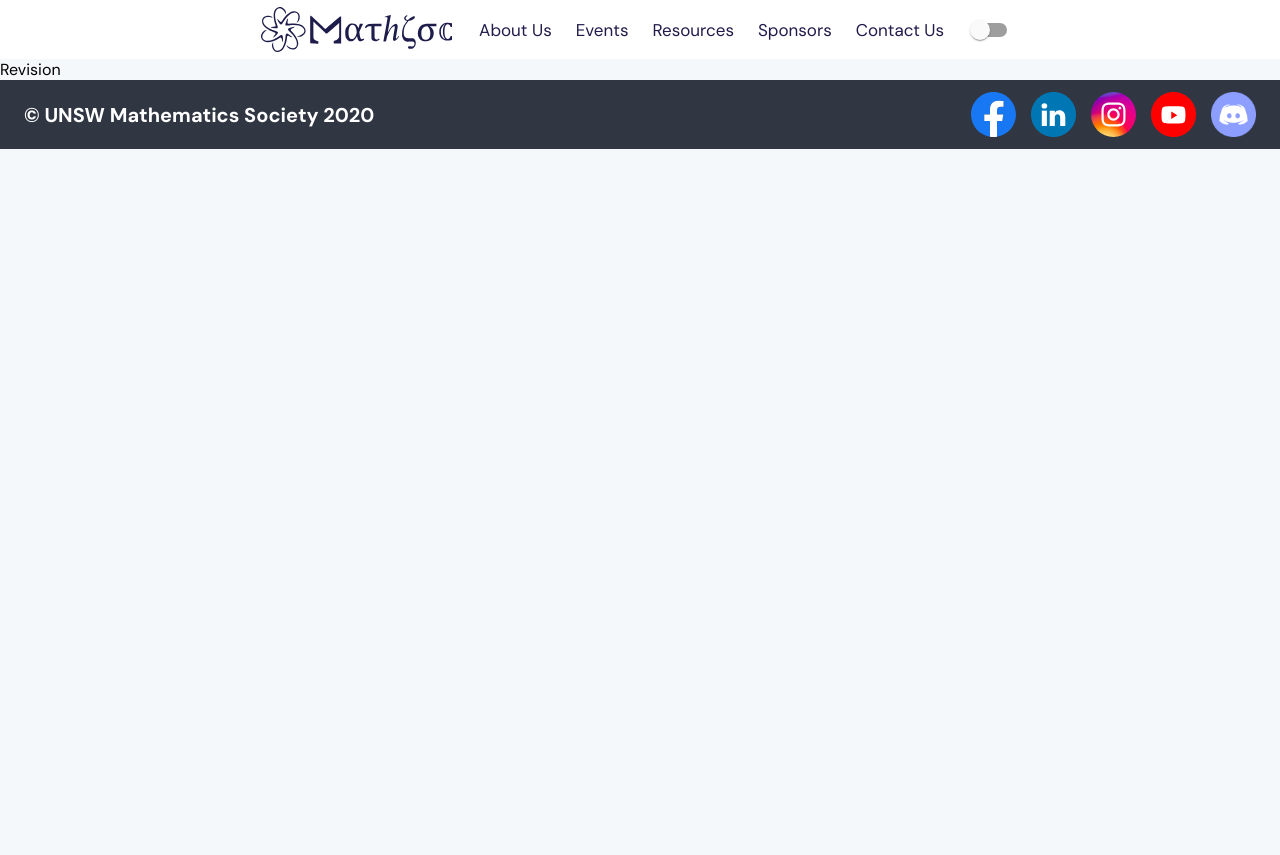
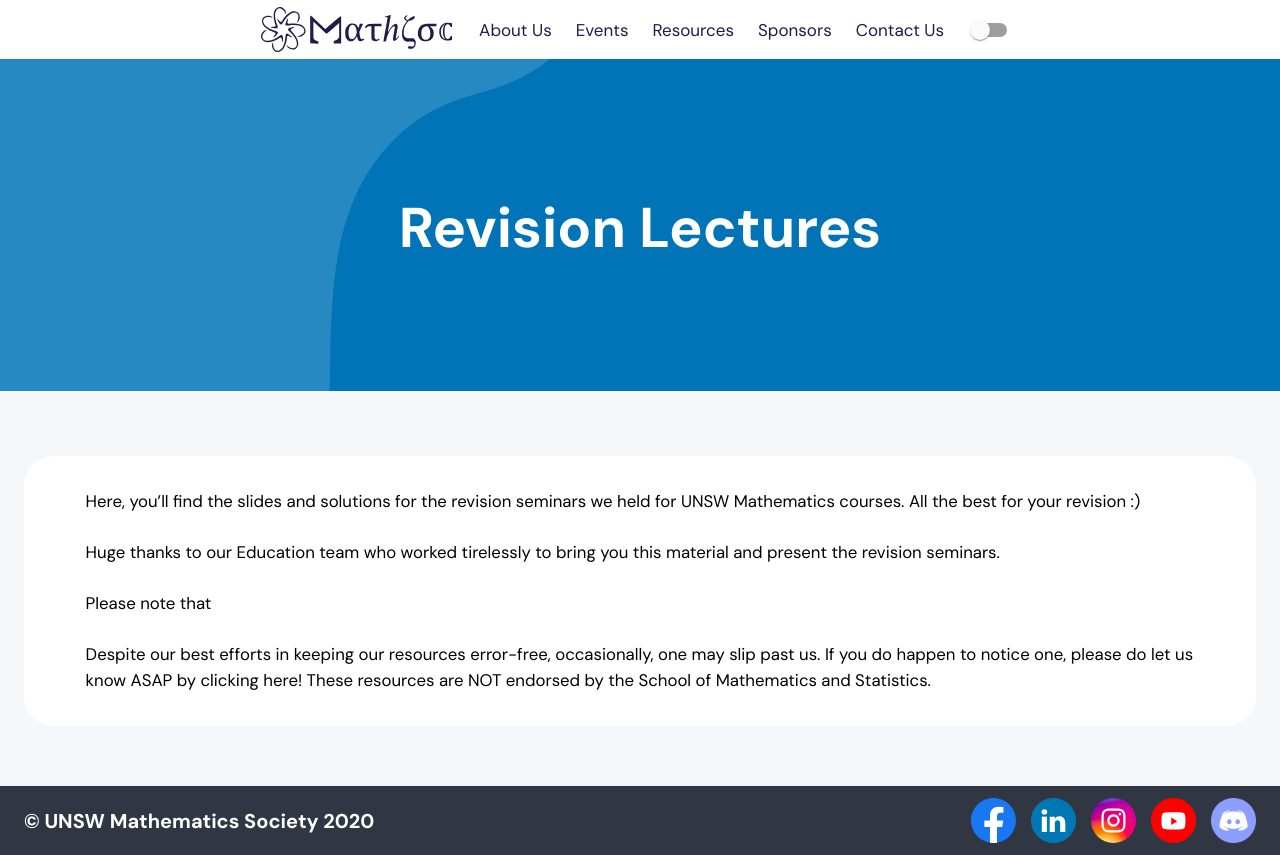
Before and after one commit to MathSocUNSW/mathsoc-website, a Next.js app in the folder frontend/: page /resources/revision in a window 1280 px wide. Before the commit the page ends 800 px from the top, so only its background shows below. Built offline with nearby package versions, Linux system fonts and the light colour scheme.

Commit message:
started revision pg & Data structure

```diff
--- a/frontend/src/pages/resources/revision.tsx
+++ b/frontend/src/pages/resources/revision.tsx
@@ -1,7 +1,42 @@
 import React from "react";
+import Head from "next/head";
+import { Container, Typography } from "@material-ui/core";
+
+import Hero from "src/components/Hero";
+
+{/*TODO: custom styles for resources*/}
+import styles from "src/styles/revision.module.scss";
 
 const Revision: React.FC = () => {
-  return <div>Revision</div>;
+  return (
+    <section>
+      <Head>
+        <title>MathSoc - Revision Lectures</title>
+        <meta name="keywords" content="mathsoc" />
+      </Head>
+      {/*TODO: custom hero for resources*/}
+      <Hero url="/images/resources/revisionBackground.png" text="Revision Lectures" />
+      <Container>
+          <section className={styles.content}>
+            <Typography variant="body1">
+            Here, you’ll find the slides and solutions for the revision seminars
+            we held for UNSW Mathematics courses. All the best for your revision :)
+            <br/><br/>
+            Huge thanks to our Education team who worked tirelessly to bring you
+            this material and present the revision seminars.
+            <br/><br/>
+            Please note that
+            <br/><br/>
+            Despite our best efforts in keeping our resources error-free, occasionally,
+            one may slip past us. If you do happen to notice one, please do let us
+            know ASAP by clicking here! These resources are NOT endorsed by the
+            School of Mathematics and Statistics.
+            </Typography>
+          </section>
+        {/*TODO: 'tiles' for resources*/}
+      </Container>
+    </section>
+  );
 };
 
 export default Revision;
--- /dev/null
+++ b/frontend/src/styles/revision.module.scss
@@ -0,0 +1,15 @@
+.content {
+  height: 100%;
+
+  background-color: white;
+  border-radius: 30px;
+  box-shadow: 0px 24px 0px 64 rgba(0, 0, 0, 0.4); //exactly the same as the one in figma
+
+  margin-top: 60px;
+  margin-bottom: 60px;
+  padding: 2% 5%;
+
+  display: flex;
+  flex-direction: column;
+  justify-content: center;
+}
```
Also changed, not shown: frontend/src/data/revisionData.ts (added, +55 -0 lines).
